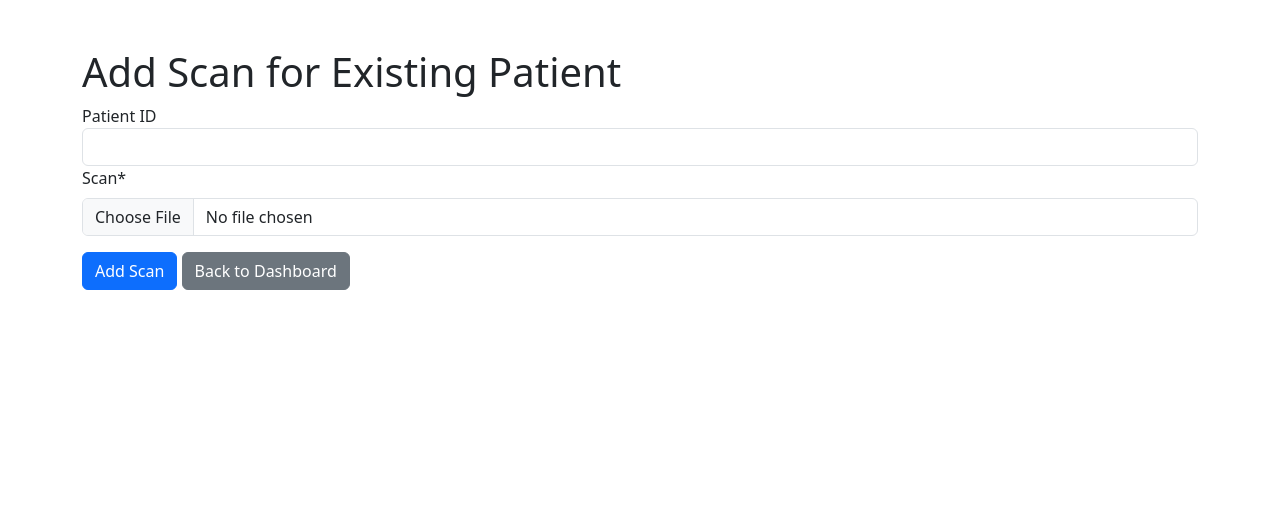
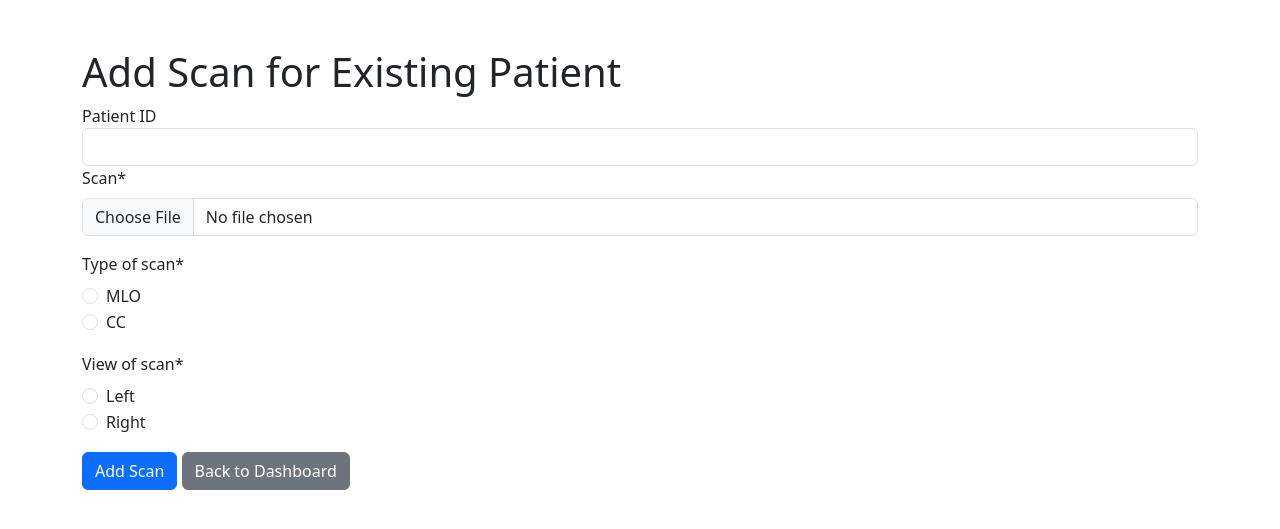
Before and after one commit to chaitra-adiga/breast_cancer_detection, a Django app: page /add-scan-existing/ in a window 1280 px wide. Shown: the top 529 px of the page. Run offline with Django 5.2, Linux system fonts and the light colour scheme; the visitor is signed in with stand-in values (Sample User, id 1); some libraries are stand-ins or nearby versions.

Commit message:
Added scan types and views- radio buttons

```diff
--- a/diagnostics/forms.py
+++ b/diagnostics/forms.py
@@ -2,11 +2,25 @@ from django import forms
 from .models import Diagnostic, Scan
 
 class DiagnosticForm(forms.ModelForm):
+    had_implants_before = forms.ChoiceField(
+        choices=Diagnostic.YES_NO_CHOICES,
+        widget=forms.RadioSelect(attrs={'class': 'radio-group'})
+    )
+
     class Meta:
         model = Diagnostic
-        fields = ['user_id', 'user_name', 'email_id', 'user_phn', 'age', 'status_of_prediction']
+        fields = ['user_id', 'user_name', 'email_id', 'user_phn', 'age', 'had_implants_before', 'status_of_prediction']
 
 class ScanForm(forms.ModelForm):
+    type_of_scan = forms.ChoiceField(
+        choices=Scan.SCAN_TYPE_CHOICES,
+        widget=forms.RadioSelect(attrs={'class': 'radio-group'})
+    )
+    view_of_scan = forms.ChoiceField(
+        choices=Scan.VIEW_CHOICES,
+        widget=forms.RadioSelect(attrs={'class': 'radio-group'})
+    )
+
     class Meta:
         model = Scan
-        fields = ['scan']
+        fields = ['scan', 'type_of_scan', 'view_of_scan']
--- a/diagnostics/models.py
+++ b/diagnostics/models.py
@@ -1,11 +1,21 @@
 from django.db import models
 
 class Diagnostic(models.Model):
+    YES_NO_CHOICES = [
+        ('Yes', 'Yes'),
+        ('No', 'No'),
+    ]
     user_id = models.CharField(max_length=15, unique=True)  # Use phone number
     user_name = models.CharField(max_length=100)
     email_id = models.EmailField(max_length=100)
     user_phn = models.CharField(max_length=15)
     age = models.IntegerField()
+    #had_implants_before = models.BooleanField(default=False)
+    had_implants_before = models.CharField(
+        max_length=3,
+        choices=YES_NO_CHOICES,
+        default='No'
+    )
     uploaded_at = models.DateTimeField(auto_now_add=True)
     status_of_prediction = models.CharField(max_length=100, default='Pending')
 
@@ -13,8 +23,26 @@ class Diagnostic(models.Model):
         return f"{self.user_name}-{self.user_id}"  # bcd_2024
 
 class Scan(models.Model):
+    SCAN_TYPE_CHOICES = [
+        ('MLO', 'MLO'),
+        ('CC', 'CC'),
+    ]
+    VIEW_CHOICES = [
+        ('Left', 'Left'),
+        ('Right', 'Right'),
+    ]
     diagnostic = models.ForeignKey(Diagnostic, related_name='scans', on_delete=models.CASCADE)
     scan = models.ImageField(upload_to='scans/')
+    type_of_scan = models.CharField(
+        max_length=3,
+        choices=SCAN_TYPE_CHOICES,
+        default='MLO'
+    )
+    view_of_scan = models.CharField(
+        max_length=5,
+        choices=VIEW_CHOICES,
+        default='Left'
+    )
     uploaded_at = models.DateTimeField(auto_now_add=True)
 
     def __str__(self):
--- a/diagnostics/signals.py
+++ b/diagnostics/signals.py
@@ -8,7 +8,7 @@ from .models import Diagnostic
 @receiver(post_save, sender=Diagnostic)
 def send_patient_added_email(sender, instance, created, **kwargs):
     if created:
-        subject = 'Welcome to Diagnostic Dashboard'
+        subject = 'Welcome to BCD System'
         html_message = render_to_string('diagnostics/email_template.html', {
             'user_name': instance.user_name,
             'user_phn': instance.user_phn,
--- a/diagnostics/templates/diagnostics/add_scan.html
+++ b/diagnostics/templates/diagnostics/add_scan.html
@@ -22,6 +22,8 @@
             <thead>
                 <tr>
                     <th>Scan</th>
+                    <th>Type</th>
+                    <th>View</th>
                     <th>Actions</th>
                 </tr>
             </thead>
@@ -33,6 +35,8 @@
                             <img src="{{ scan.scan.url }}" alt="Scan" style="max-width: 100px;">
                         </a>
                     </td>
+                    <td>{{ scan.type_of_scan }}</td>
+                    <td>{{ scan.view_of_scan }}</td>
                     <td>
                         <a href="{% url 'update_scan' scan.pk %}" class="btn btn-warning btn-sm"><i class='far fa-edit'></i></a>
                         <a href="{% url 'delete_scan' scan.pk %}" class="btn btn-danger btn-sm"><i class='fas fa-trash'></i></a>
@@ -40,6 +44,7 @@
                 </tr>
                 {% endfor %}
             </tbody>
+
         </table>
     </div>
     <script src="https://cdn.jsdelivr.net/npm/bootstrap@5.3.1/dist/js/bootstrap.bundle.min.js"></script>
```
Also changed, not shown: diagnostics/templates/diagnostics/diagnostic_detail.html (+23 -0 lines), diagnostics/migrations/0007_diagnostic_had_implants_before_scan_type_of_scan_and_more.py (added).
